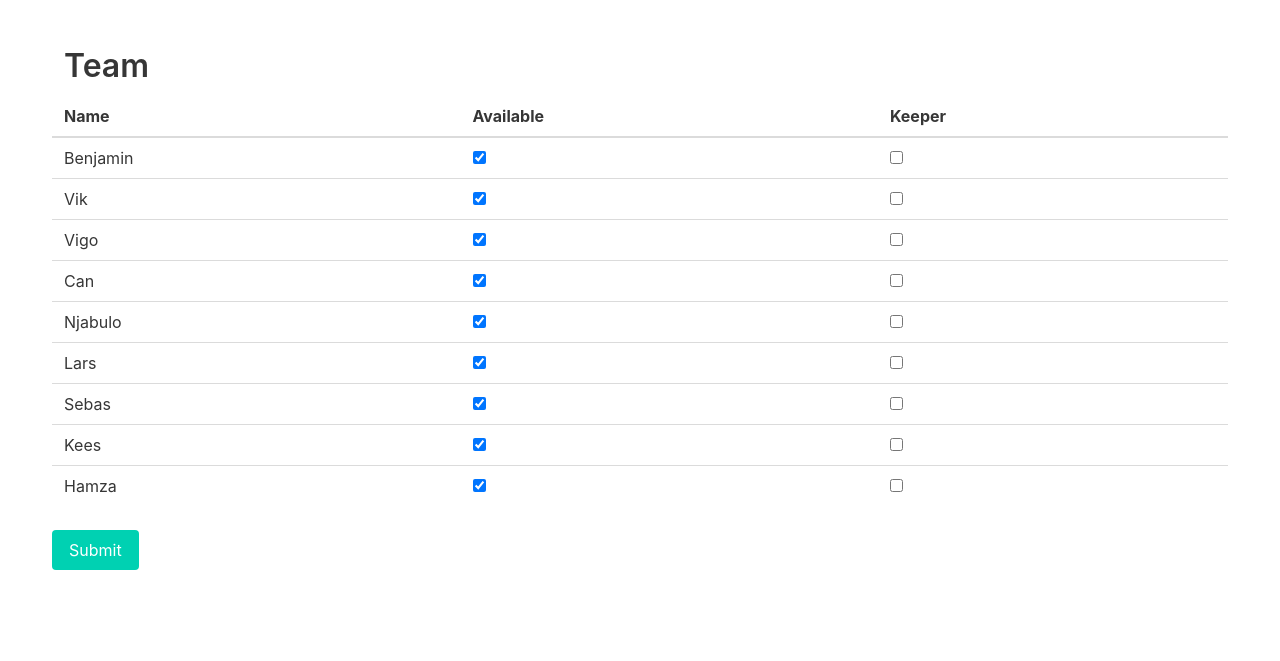
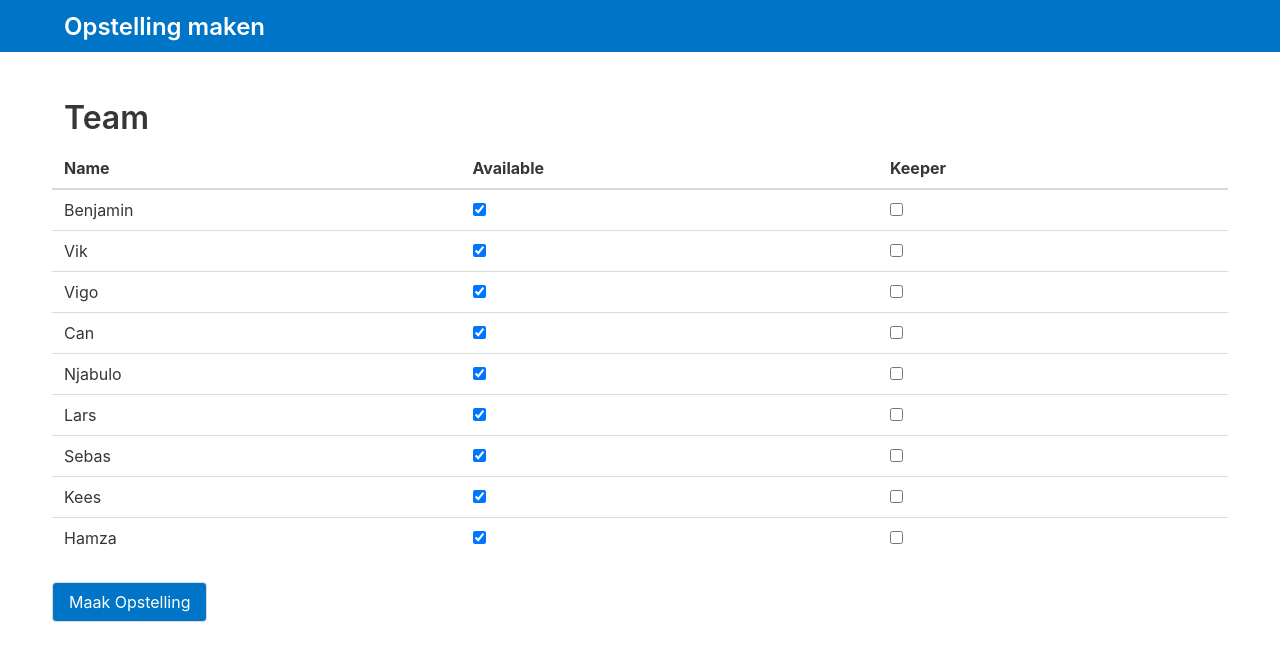
Before and after one commit to qlandman/opstelling, a FastAPI app: page / in a window 1280 px wide. Shown: the top 661 px of the page. Run offline with FastAPI, Linux system fonts and the light colour scheme; some libraries are stand-ins or nearby versions.

Commit message:
Blue color

```diff
--- a/app/templates/form.html
+++ b/app/templates/form.html
@@ -8,13 +8,25 @@
     <script src="https://unpkg.com/htmx.org@1.9.2"></script>
 
     <style>
-        .checkbox-column {
-            min-width: 100px;
-            text-align: left;
+        .is-custom-color {
+            background-color: #0074c6 !important;
+            color: white !important;
+        }
+        .button.is-custom-color:hover {
+            background-color: #005fa3 !important;
         }
     </style>
 </head>
 <body>
+    <nav class="navbar is-custom-color">
+        <div class="container">
+            <div class="navbar-brand">
+                <span class="navbar-item">
+                    <h1 class="title is-4 has-text-white">Opstelling maken</h1>
+                </span>
+            </div>
+        </div>
+    </nav>
     <section class="section">
         <div class="container">
             <h1 class="title">Team</h1>
@@ -48,13 +60,14 @@
 
                 <div class="field">
                     <div class="control">
-                        <button class="button is-primary" type="submit">Submit</button>
+                        <button class="button is-custom-color" type="submit">Maak Opstelling</button>
                     </div>
                 </div>
             </form>
-            <div id="result"></div>
+
 
         </div>
+        <div id="result"></div>
     </section>
 </body>
 </html>
```
